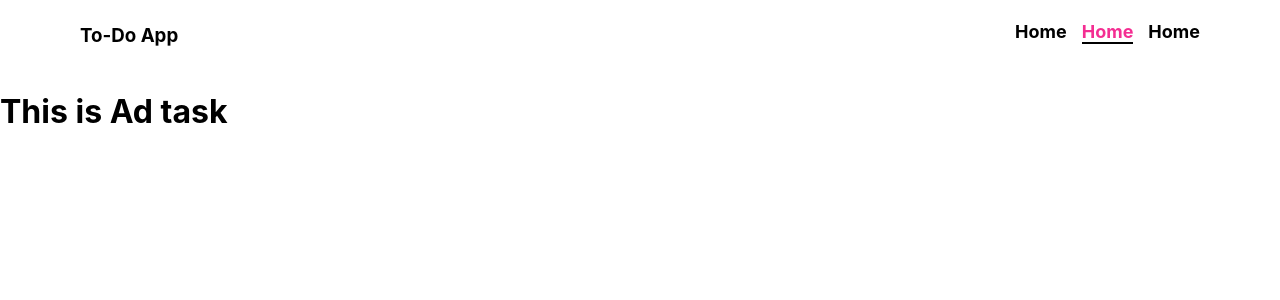
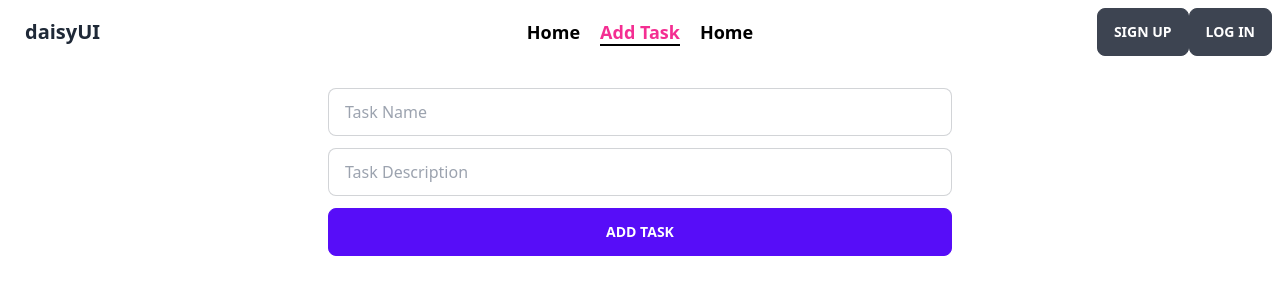
Before and after one commit to Developer-Barsha/to-do-client, a React (Create React App) app: page /addTask in a window 1280 px wide. Shown: the top 300 px of the page. Built offline with nearby package versions, Linux system fonts and the light colour scheme.

Commit message:
task adding

```diff
--- /dev/null
+++ b/postcss.config.js
@@ -0,0 +1,6 @@
+module.exports = {
+  plugins: {
+    tailwindcss: {},
+    autoprefixer: {},
+  },
+}
--- a/src/App.js
+++ b/src/App.js
@@ -1,16 +1,23 @@
 import { Routes, Route } from "react-router-dom";
 import Home from "./Components/Home/Home";
 import Navbar from "./Components/Navbar/Navbar";
-import AddTask from "./Components/AddTask/AddTask";
+import AddTask from "./Components/Task/AddTask";
+import Login from "./Components/Login";
+import { ToastContainer} from 'react-toastify';
+// import RequireAuth from './Shared/RequireAuth';
 
 function App() {
   return (
     <div>
+      <ToastContainer/>
       <Navbar/>
       <Routes>
         <Route path="/" element={<Home/>} />
         <Route path="/home" element={<Home/>} />
         <Route path="/addTask" element={<AddTask/>} />
+        {/* <Route path="/addTask" element={<RequireAuth><AddTask/></RequireAuth>} /> */}
+        <Route path="/login" element={<Login/>} />
+
       </Routes>
     </div>
   );
--- a/src/Components/AddTask/AddTask.js
+++ /dev/null
@@ -1,11 +0,0 @@
-import React from 'react';
-
-const AddTask = () => {
-    return (
-        <div>
-            <h1>This is Ad task</h1>
-        </div>
-    );
-};
-
-export default AddTask;
--- /dev/null
+++ b/src/Components/Login.js
@@ -0,0 +1,38 @@
+import React from 'react';
+
+const Login = () => {
+    const handleLogin=e=>{
+        const email = e.target.email.value;
+        const password = e.target.password.value;
+        console.log(email, password)
+    }
+
+    return (
+        <div class="card flex-shrink-0 w-full max-w-sm shadow-2xl bg-base-100 mx-auto my-5">
+            <div class="card-body">
+                <form onSubmit={()=>handleLogin()}>
+                    <div class="form-control">
+                        <label class="label">
+                            <span class="label-text">Email</span>
+                        </label>
+                        <input type="email" name='email' placeholder="email" class="input input-bordered" />
+                    </div>
+                    <div class="form-control">
+                        <label class="label">
+                            <span class="label-text">Password</span>
+                        </label>
+                        <input type="password" name='password' placeholder="password" class="input input-bordered" />
+                        {/* <label class="label">
+                        <a href="#" class="label-text-alt link link-hover">Forgot password?</a>
+                    </label> */}
+                    </div>
+                    <div class="form-control mt-6">
+                        <button class="btn btn-primary">Login</button>
+                    </div>
+                </form>
+            </div>
+        </div>
+    );
+};
+
+export default Login;
--- a/src/Components/Navbar/Navbar.js
+++ b/src/Components/Navbar/Navbar.js
@@ -2,16 +2,34 @@ import React from 'react';
 import CustomLink from '../../Shared/CustomLink';
 
 const Navbar = () => {
+    const menu = <>
+        <CustomLink to={'/'}>Home</CustomLink>
+        <CustomLink to={'/addTask'}>Add Task</CustomLink>
+        <CustomLink to={'/home'}>Home</CustomLink>
+    </>;
+
     return (
-        <div style={{display:'flex', justifyContent:'space-between', padding:'5px 80px'}}>
-            <h3>To-Do App</h3>
-            <nav>
-                <ul style={{display:'flex', gap:'15px'}}>
-                    <CustomLink to={'/'}>Home</CustomLink>
-                    <CustomLink to={'/addTask'}>Home</CustomLink>
-                    <CustomLink to={'/home'}>Home</CustomLink>
+        <div className="navbar bg-base-100">
+            <div className="navbar-start">
+                <div className="dropdown">
+                    <label tabIndex="0" className="btn btn-ghost lg:hidden">
+                        <svg xmlns="http://www.w3.org/2000/svg" className="h-5 w-5" fill="none" viewBox="0 0 24 24" stroke="currentColor"><path strokeLinecap="round" strokeLinejoin="round" strokeWidth="2" d="M4 6h16M4 12h8m-8 6h16" /></svg>
+                    </label>
+                    <ul tabIndex="0" className="menu menu-compact dropdown-content mt-3 p-2 shadow bg-base-100 rounded-box w-52">
+                        {menu}
+                    </ul>
+                </div>
+                <a className="btn btn-ghost normal-case text-xl">daisyUI</a>
+            </div>
+            <div className="navbar-center hidden lg:flex">
+                <ul className="menu menu-horizontal p-0 gap-5">
+                    {menu}
                 </ul>
-            </nav>
+            </div>
+            <div className="navbar-end">
+                <a className="btn">Sign Up</a>
+                <a className="btn">Log In</a>
+            </div>
         </div>
     );
 };
--- /dev/null
+++ b/src/Components/Signup.js
@@ -0,0 +1,11 @@
+import React from 'react';
+
+const Signup = () => {
+    return (
+        <div>
+
+        </div>
+    );
+};
+
+export default Signup;
--- /dev/null
+++ b/src/Components/Task/AddTask.js
@@ -0,0 +1,29 @@
+import React from 'react';
+
+const AddTask = () => {
+    const handleAddTask = e => {
+        e.preventDefault();
+        const name = e.target.name.value;
+        const description = e.target.description.value;
+        const task = { name, description };
+        console.log(task);
+        fetch('http://localhost:5000/tasks', {
+            method:'POST',
+            headers:{'content-type':'application/json'},
+            body:JSON.stringify(task)
+        })
+        .then(res=>res.json())
+        .then(data=>console.log(data))
+    }
+    return (
+        <div className='my-4'>
+            <form onSubmit={handleAddTask} className='p-2 flex flex-col gap-3 lg:w-1/2 w-full mx-auto'>
+                <input type="text" name='name' placeholder='Task Name' className='input input-bordered w-full'/>
+                <input type="text" name='description' placeholder='Task Description' className='input input-bordered w-full'/>
+                <input type="submit" className='btn btn-primary' value="Add Task" />
+            </form>
+        </div>
+    );
+};
+
+export default AddTask;
--- /dev/null
+++ b/src/Shared/Loader.js
@@ -0,0 +1,11 @@
+import React from 'react';
+
+const Loader = () => {
+    return (
+        <div className='flex justify-center items-center'>
+            <img src="https://cdn.dribbble.com/users/1415337/screenshots/8053026/media/103f66972cf041738948be85dc16c2e7.gif" className='lg:w-1/2 w-full' alt="" />
+        </div>
+    );
+};
+
+export default Loader;
--- a/src/index.css
+++ b/src/index.css
@@ -1,13 +1,3 @@
-body {
-  margin: 0;
-  font-family: -apple-system, BlinkMacSystemFont, 'Segoe UI', 'Roboto', 'Oxygen',
-    'Ubuntu', 'Cantarell', 'Fira Sans', 'Droid Sans', 'Helvetica Neue',
-    sans-serif;
-  -webkit-font-smoothing: antialiased;
-  -moz-osx-font-smoothing: grayscale;
-}
-
-code {
-  font-family: source-code-pro, Menlo, Monaco, Consolas, 'Courier New',
-    monospace;
-}
+@tailwind base;
+@tailwind components;
+@tailwind utilities;
--- /dev/null
+++ b/tailwind.config.js
@@ -0,0 +1,9 @@
+module.exports = {
+  content: [
+    "./src/**/*.{js,jsx,ts,tsx}",
+  ],
+  theme: {
+    extend: {},
+  },
+  plugins: [require("daisyui")],
+}
```
Also changed, not shown: package.json (+8 -0 lines), 1 other file (tests, documents, lock files or other folders).
